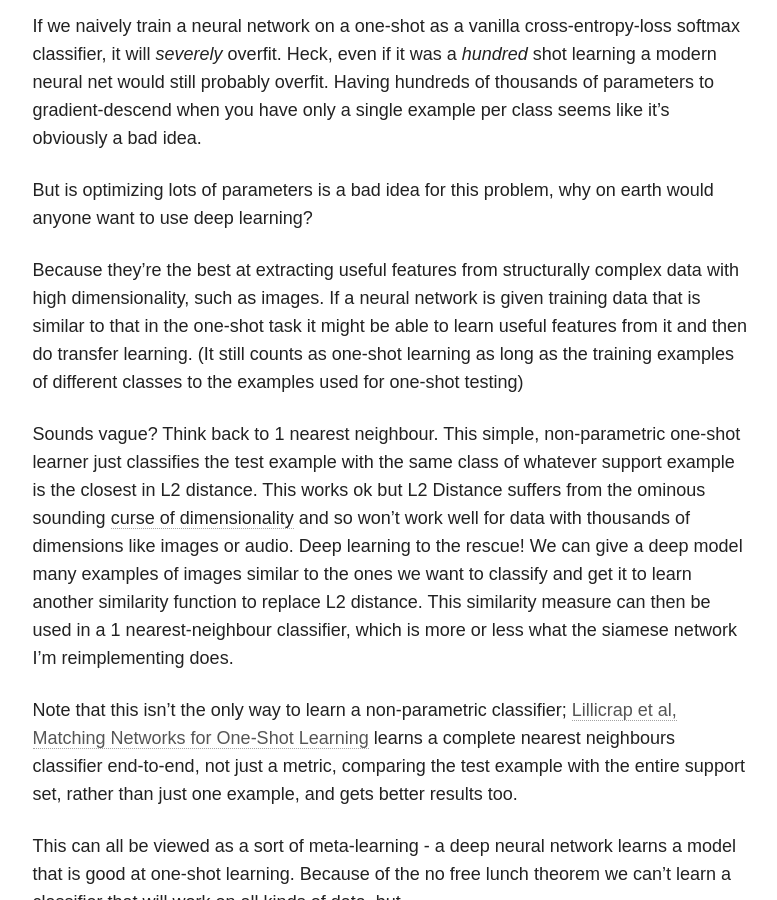
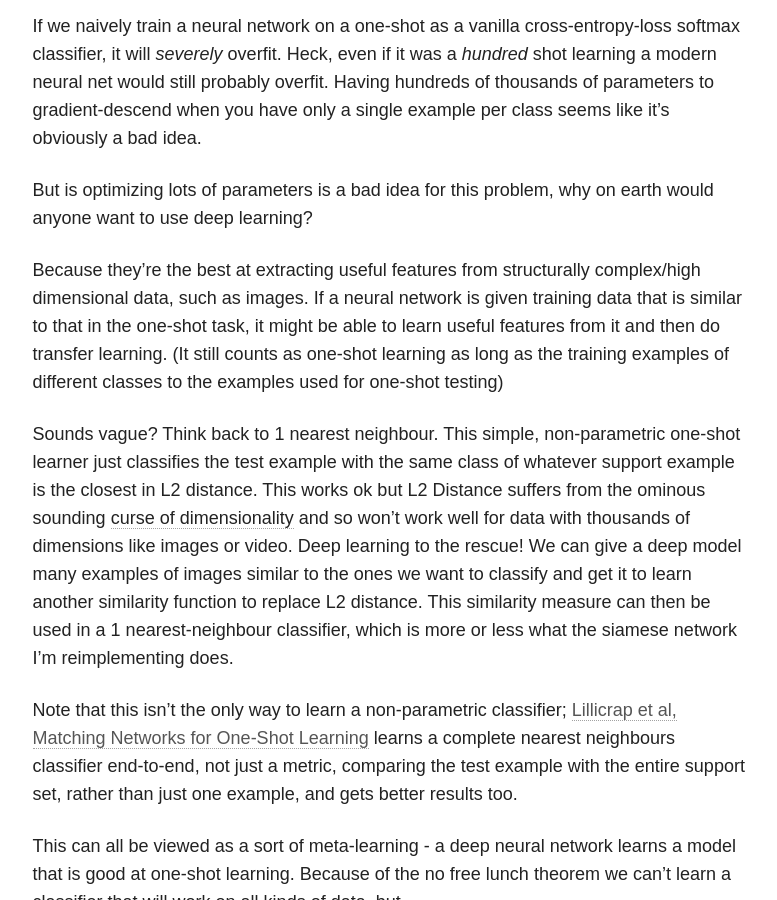
Before and after one commit to sorenbouma/sorenbouma.github.io, a Jekyll site: the page built from _posts/blog/2017-02-11-oneshot.md, in a window 1280 px wide and 900 px high, scrolled down 3638 px. Shown: the whole window, without its empty margins (347-1124 px from the left). Built offline with Jekyll 4.4.1, drawn with Linux system fonts in a browser that asks for light colours; nearby versions of some CDN libraries; formulas are drawn with MathJax 3; comment, search, counter and statistics services are not loaded; some of the changed text lies outside the part shown.

```diff
--- a/_posts/blog/2017-02-11-oneshot.md
+++ b/_posts/blog/2017-02-11-oneshot.md
@@ -74,9 +74,9 @@ If we naively train a neural network on a one-shot as a vanilla cross-entropy-lo
 
 But is optimizing lots of parameters is a bad idea for this problem, why on earth would anyone want to use deep learning?
 
-Because they're the best at extracting useful features from structurally complex data with high dimensionality, such as images. If a neural network is given training data that is  similar to that in the one-shot task it might be able to learn useful features from it and then do transfer learning. (It still counts as one-shot learning as long as the training examples of different classes to the examples used for one-shot testing)
+Because they're the best at extracting useful features from structurally complex/high dimensional data, such as images. If a neural network is given training data that is similar to that in the one-shot task, it might be able to learn useful features from it and then do transfer learning. (It still counts as one-shot learning as long as the training examples of different classes to the examples used for one-shot testing)
 
-Sounds vague? Think back to 1 nearest neighbour. This simple, non-parametric one-shot learner just classifies the test example with the same class of whatever support example is the closest in L2 distance. This works ok but L2 Distance suffers from the ominous sounding [curse of dimensionality](https://en.wikipedia.org/wiki/Curse_of_dimensionality) and so won't work well for data with thousands of dimensions like images or audio. Deep learning to the rescue! We can give a deep model many examples of images similar to the ones we want to classify and get it to learn another similarity function to replace L2 distance. This similarity measure can then be used in a 1 nearest-neighbour classifier, which is more or less what the siamese network I'm reimplementing does.
+Sounds vague? Think back to 1 nearest neighbour. This simple, non-parametric one-shot learner just classifies the test example with the same class of whatever support example is the closest in L2 distance. This works ok but L2 Distance suffers from the ominous sounding [curse of dimensionality](https://en.wikipedia.org/wiki/Curse_of_dimensionality) and so won't work well for data with thousands of dimensions like images or video. Deep learning to the rescue! We can give a deep model many examples of images similar to the ones we want to classify and get it to learn another similarity function to replace L2 distance. This similarity measure can then be used in a 1 nearest-neighbour classifier, which is more or less what the siamese network I'm reimplementing does.
 
 
 Note that this isn't the only way to learn a non-parametric classifier; [Lillicrap et al, Matching Networks for One-Shot Learning]() learns a complete nearest neighbours classifier end-to-end, not just a metric, comparing the test example with the entire support set, rather than just one example, and gets better results too.
```
Also changed, not shown: other parts of _posts/blog/2017-02-11-oneshot.md (+14 -2 lines), about/index.md (+2 -1 lines).
